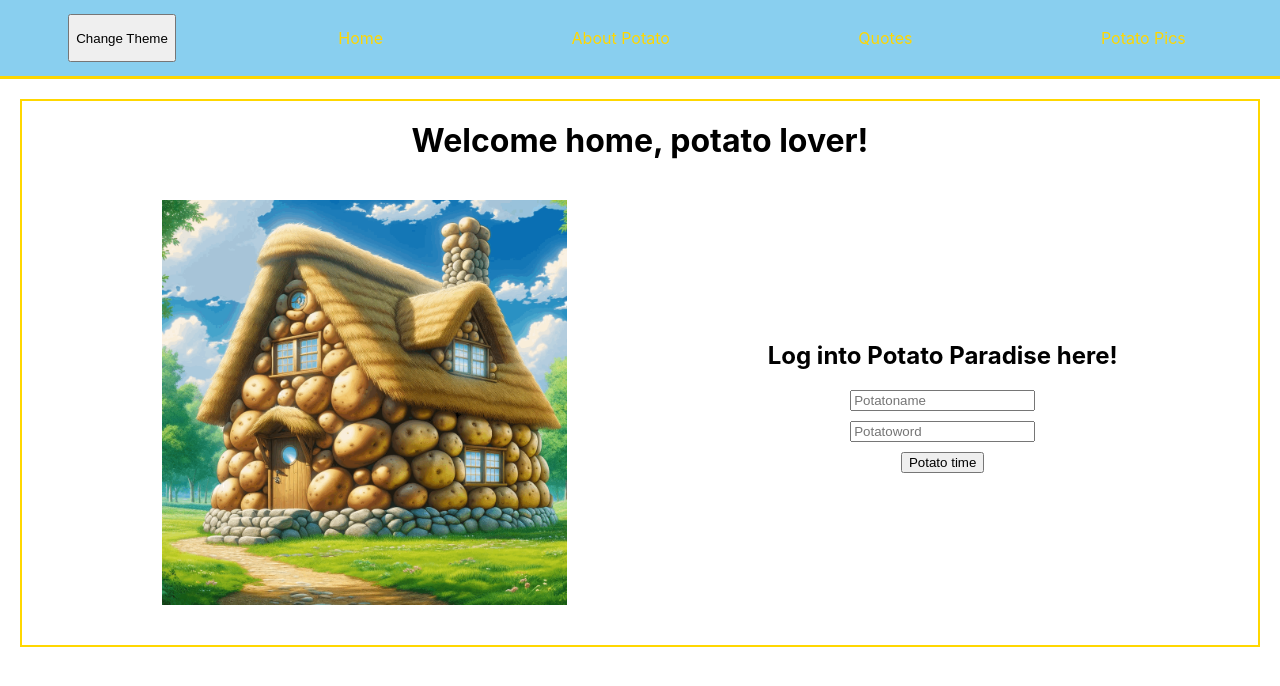
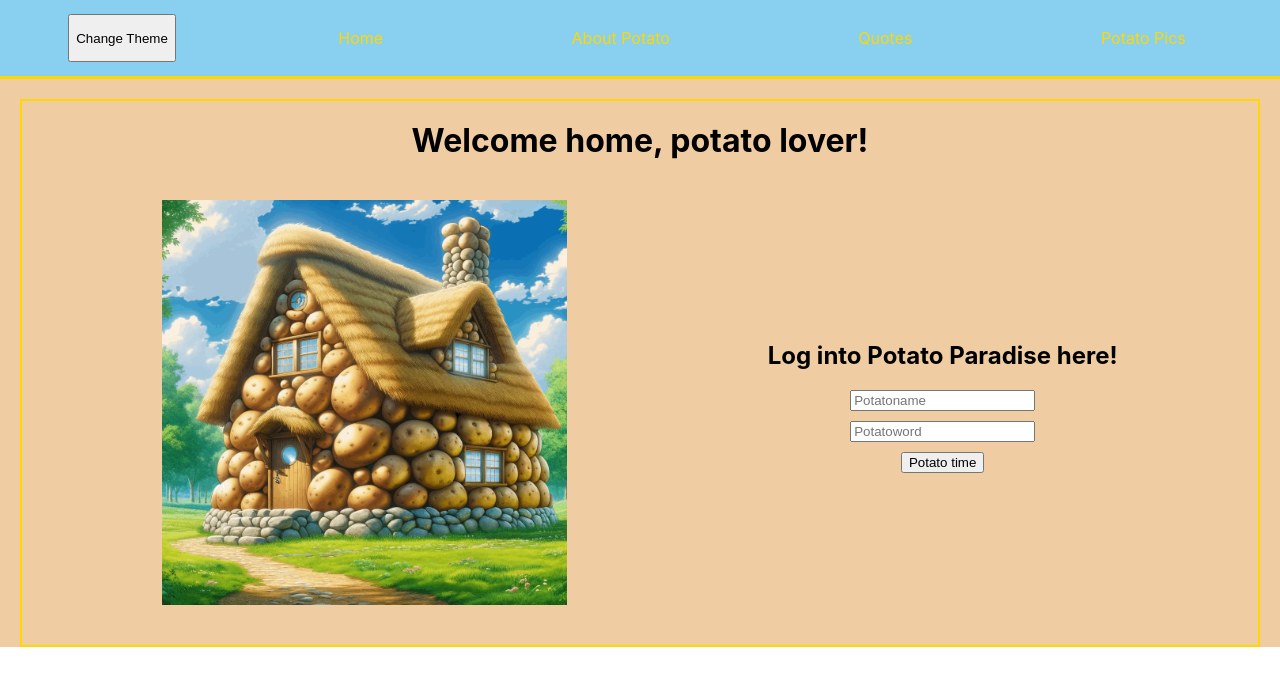
Before and after one commit to PotatoHalez/potato-paradise, a React (Create React App) app: page / in a window 1280 px wide. Shown: the top 686 px of the page. Built offline with nearby package versions, Linux system fonts and the light colour scheme; the HTML template or start-up script is replaced by a standard one.

Commit message:
Changes to color for more long term use

```diff
--- a/src/css/App.css
+++ b/src/css/App.css
@@ -2,11 +2,11 @@
     transition: background-color 0.5s;
   }
   .day {
-    background-color: white;
+    background-color: #EFCCA2;
     color: black;
   }
 
   .night {
-    background-color: black;
+    background-color: #23395d;
     color: white;
   }
```
